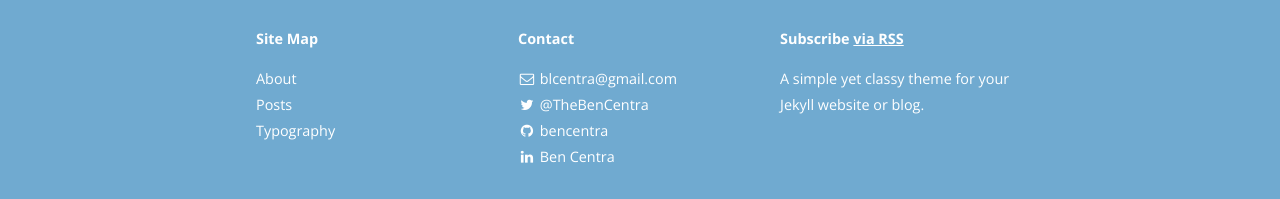
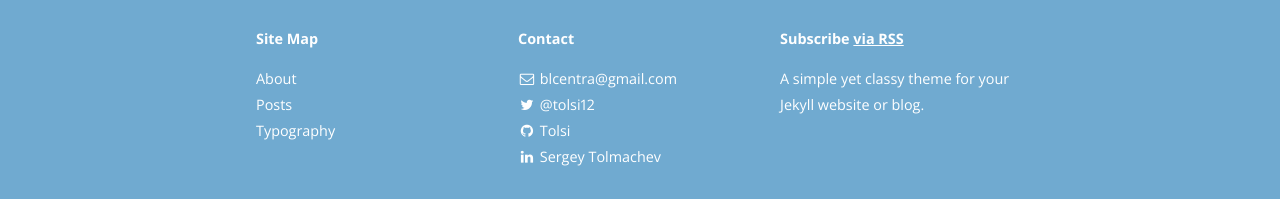
Before and after one commit to Tolsi/tolsi.github.io, a Jekyll site: the page built from index.html, in a window 1280 px wide. Shown: the part 2043-2242 px from the top of the page. Built offline with Jekyll 4.4.1, drawn with Linux system fonts in a browser that asks for light colours; nearby versions of some CDN libraries; the list of posts is cut into pages by our own code; a style sheet for code colours, icons or effects is not loaded.

```diff
--- a/Gemfile
+++ b/Gemfile
@@ -3,3 +3,7 @@ gem 'github-pages'
 gem 'rouge'
 gem 'jekyll-archives'
 gem 'jekyll-sitemap'
+
+gem 'guard'
+gem 'guard-jekyll-plus'
+gem 'guard-livereload'
--- a/_config.yml
+++ b/_config.yml
@@ -33,6 +33,9 @@ jekyll-archives:
 # Disqus comments
 disqus_shortname: bencentra
 
+# livereload
+livereload: true
+
 # Google analytics
 # ga_tracking_id: "UA-XXXX-1"
 
@@ -64,8 +67,8 @@ descriptions:
 social:
   - name: Twitter
     icon: twitter
-    username: "@TheBenCentra"
-    url: https://twitter.com/TheBenCentra
+    username: "@tolsi12"
+    url: https://twitter.com/tolsi12
     desc: Follow me on Twitter
     share_url: http://twitter.com/share
     share_title: ?text=
@@ -73,7 +76,7 @@ social:
 
   - name: Facebook
     icon: facebook
-    username: thebencentra
+    username: tolsi.ru
     url:
     desc: Friend me on Facebook
     share_url: //www.facebook.com/sharer.php
@@ -82,8 +85,8 @@ social:
 
   - name: GitHub
     icon: github
-    username: bencentra
-    url: https://github.com/bencentra
+    username: Tolsi
+    url: https://github.com/Tolsi
     desc: Fork me on GitHub
     share_url:
     share_title:
@@ -91,8 +94,8 @@ social:
 
   - name: LinkedIn
     icon: linkedin
-    username: Ben Centra
-    url: https://www.linkedin.com/pub/ben-centra/47/769/60a
+    username: Sergey Tolmachev
+    url: http://lnkd.in/QDwi3M
     desc: Connect with me on LinkedIn
     share_url: //www.linkedin.com/shareArticle
     share_title: ?mini=true
@@ -118,7 +121,7 @@ social:
 
   - name: Instagram
     icon: instagram
-    username:
+    username: tolsi
     url:
     desc: Follow me on Instagram
     share_url:
--- a/_includes/footer.html
+++ b/_includes/footer.html
@@ -92,3 +92,7 @@ $(document).ready(function() {
   });
 </script>
 {% endif %}
+
+{% if site.livereload %}
+<script src="http://localhost:35729/livereload.js"></script>
+{% endif %}
```
Also changed, not shown: 1 other file.
